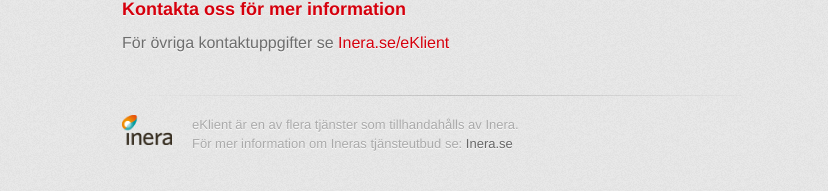
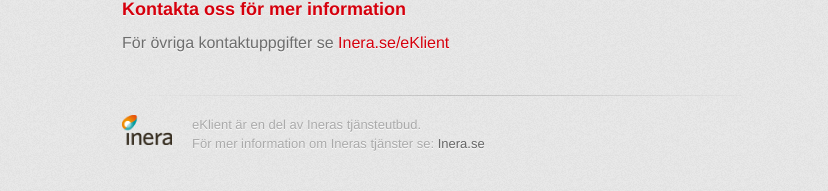
Before and after one commit to eKlient/eKlient.github.io, a Jekyll site: the page built from README.md, in a window 1280 px wide. Shown: the part 619-810 px from the top of the page, without its empty margins (208-1036 px from the left). Built offline with Jekyll 4.4.1, drawn with Linux system fonts in a browser that asks for light colours; some web fonts are replaced; our own code applies the rules of GitHub Pages for plain Markdown files.

Commit message:
Update default.html

```diff
--- a/_layouts/default.html
+++ b/_layouts/default.html
@@ -43,8 +43,8 @@
         <footer>
 	<p style="vertical-align: middle;">
 		<img src="Inera.png" style="float:left; padding-right: 20px;" width="50" />
-		eKlient är en av flera tjänster som tillhandahålls av Inera.<br>
-		För mer information om Ineras tjänsteutbud se: <a href="https://inera.se">Inera.se</a>
+		eKlient är en del av Ineras tjänsteutbud.<br>
+		För mer information om Ineras tjänster se: <a href="https://inera.se">Inera.se</a>
 	</p>
 	</footer>
 
```
